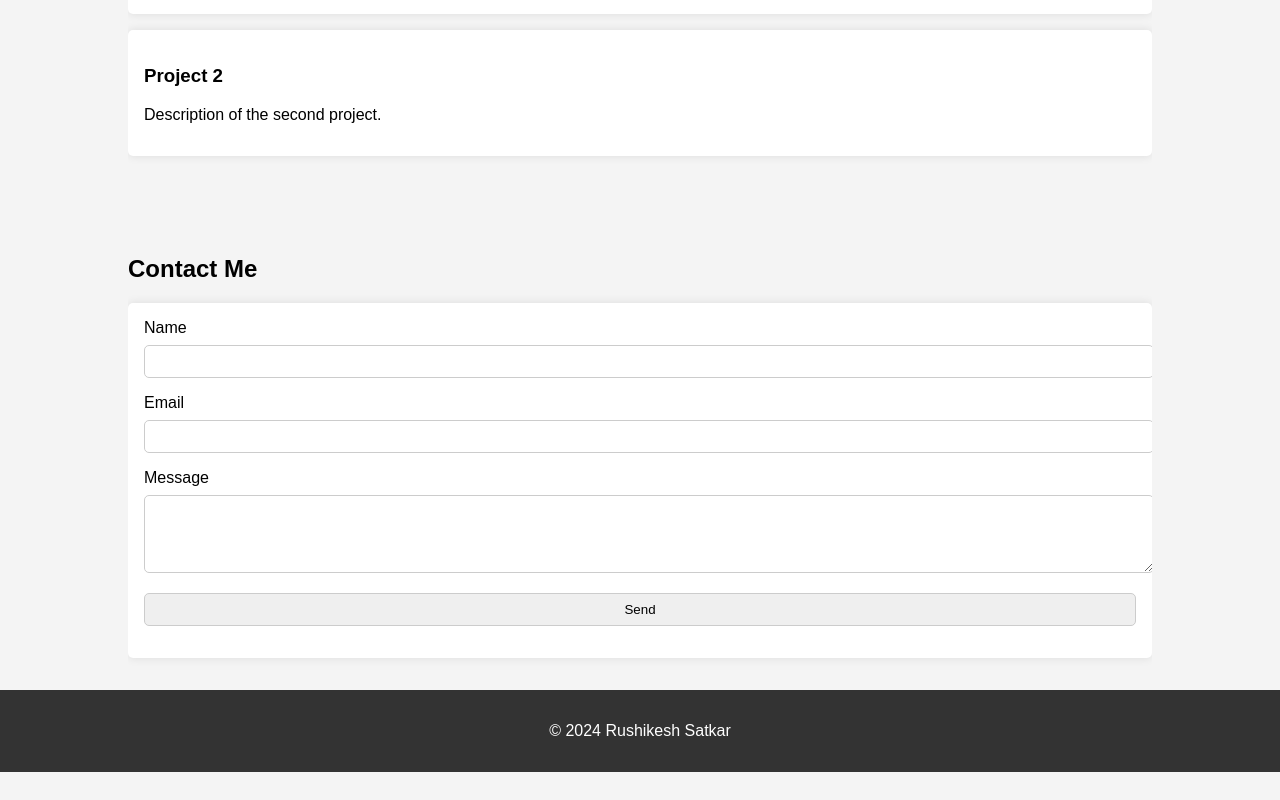
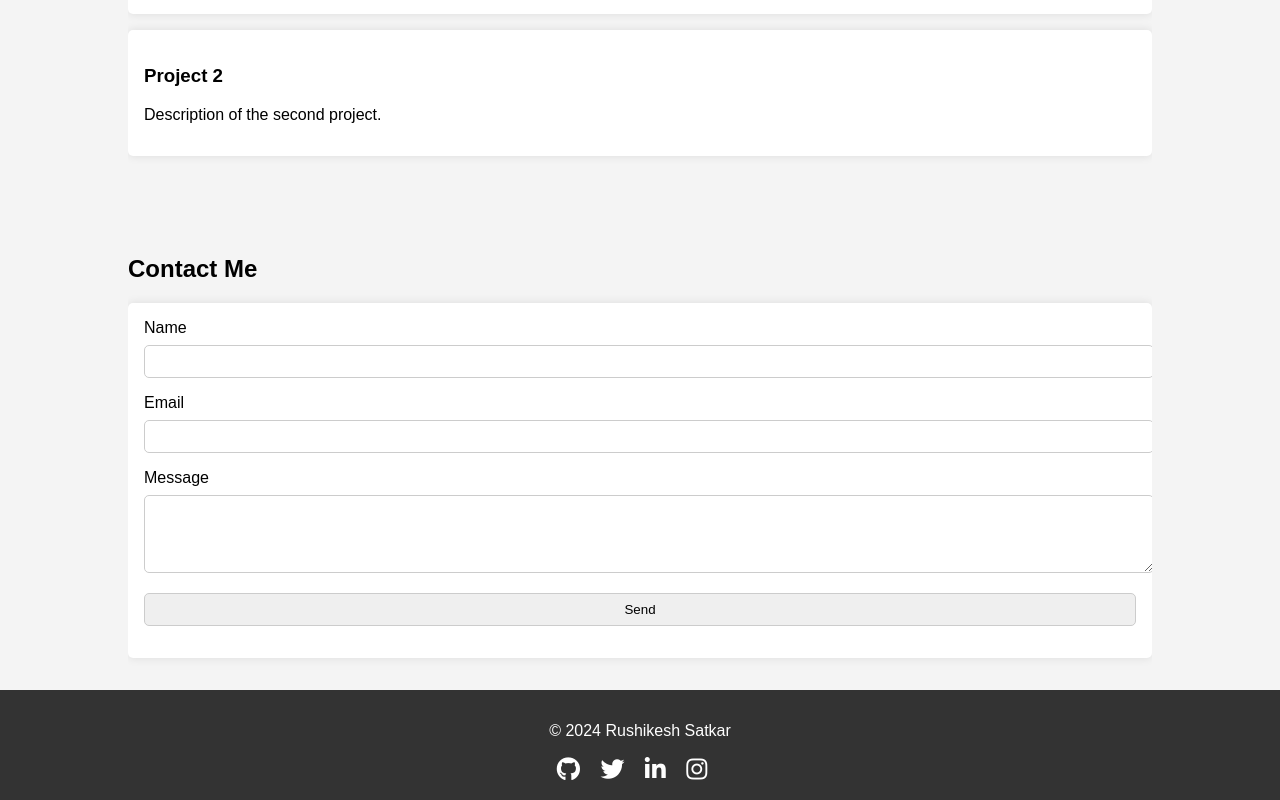
Before and after one commit to RushikeshSatkar/profile, a plain HTML site: page index.html in a window 1280 px wide. Shown: the part 498-1298 px from the top of the page. Before the commit the page ends 1270 px from the top, so only its background shows below. Drawn offline with Linux system fonts and the light colour scheme; a small style sheet from the web is missing.

Commit message:
added social media icone in footer

```diff
--- a/index.html
+++ b/index.html
@@ -5,6 +5,8 @@
     <meta name="viewport" content="width=device-width, initial-scale=1.0">
     <title>Rushikesh Satkar</title>
     <link rel="stylesheet" href="styles.css"> <!-- Reference to the external CSS file -->
+    <link rel="stylesheet" href="https://cdnjs.cloudflare.com/ajax/libs/font-awesome/5.15.4/css/all.min.css" integrity="sha512-2pIyrEe6y8RDrAd7e8Zc7+52J+5O7ZRN5Fv6gdO3UIZ7QOz4MFX1I73tTF6DJIlBQ7Mclj3kH/Z3zqId8c8H6A==" crossorigin="anonymous" referrerpolicy="no-referrer" />
+    <!-- Font Awesome CDN for icons -->
 </head>
 <body>
     <header>
@@ -61,7 +63,15 @@
     </div>
 
     <footer>
-        <p>&copy; 2024 Rushikesh Satkar</p> <!-- Updated footer text -->
+        <div class="container">
+            <p>&copy; 2024 Rushikesh Satkar</p> <!-- Updated footer text -->
+            <div class="social-icons">
+                <a href="https://github.com/yourusername" class="social-icon"><i class="fab fa-github"></i></a>
+                <a href="#" class="social-icon"><i class="fab fa-twitter"></i></a>
+                <a href="#" class="social-icon"><i class="fab fa-linkedin-in"></i></a>
+                <a href="#" class="social-icon"><i class="fab fa-instagram"></i></a>
+            </div>
+        </div>
     </footer>
 </body>
 </html>
--- a/styles.css
+++ b/styles.css
@@ -93,3 +93,18 @@ footer {
     text-align: center;
     padding: 1rem 0;
 }
+
+.social-icons {
+    margin-top: 1rem;
+}
+
+.social-icon {
+    display: inline-block;
+    color: #fff;
+    font-size: 1.5rem;
+    margin-right: 1rem;
+}
+
+.social-icon:hover {
+    color: #bbb;
+}
```
